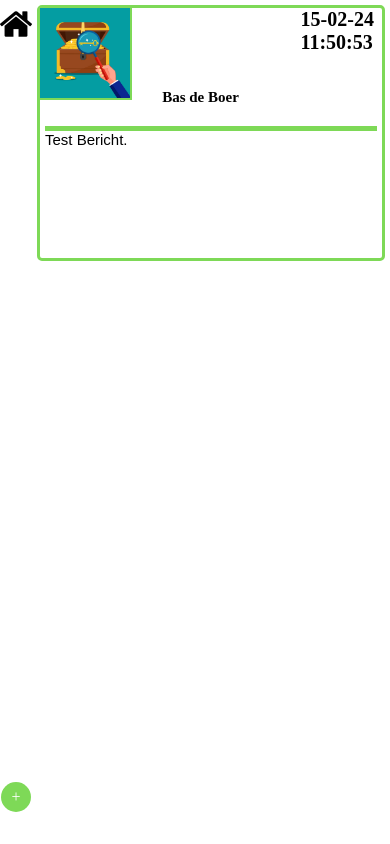
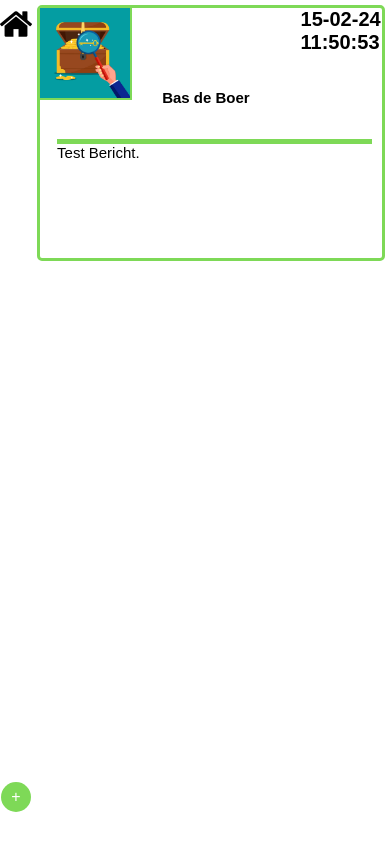
Before and after one commit to 589180/GastenBoek, a PHP site: page / in a window 390 px wide. Run offline with PHP 8.4, Linux system fonts and the light colour scheme.

Commit message:
Font Change

```diff
--- a/gast.css
+++ b/gast.css
@@ -28,16 +28,20 @@
     font-weight: bold;
  }
 
-  .Message { grid-area: Message; }
+  .Message { grid-area: Message;
 
-    body    {
-    margin: 0;
-    overflow-x: hidden;
+    margin: 10px;
 }
 .example::-webkit-scrollbar {
     display: none;
   }
 
+body {
+    font-family: 'Oswald', sans-serif;
+}
+h1, h2, h3 {
+    font-family: 'Oswald', sans-serif;
+}
 .Button3 {
     margin-bottom: 2rem;
     width: 60px;
@@ -188,7 +192,6 @@ button[type="submit"] {
     margin-left: 7rem;
     display: flex;
     flex-wrap: wrap;
-    justify-content: space-around;
     align-items: left;
 }
 
@@ -229,6 +232,8 @@ button[type="submit"] {
 }
 
 .Message {
+    margin-top: 5%;
+    margin-left: 5%;
     font-size: 15px;
     font-family: Arial, Helvetica, sans-serif;
     border-top: #7ED957;
@@ -252,6 +257,10 @@ font-weight: bold;
     font-weight: bold;
     justify-content: right;
     align-items: right;
+}
+
+.Message {
+    margin: 10px;
 }
 
 @media only screen and (max-width: 600px) {
@@ -287,8 +296,10 @@ font-weight: bold;
   .image { grid-area: image; }
 
   .Message {
+    margin-top: 5%;
+    margin-left: 5%;
     font-family: Arial, Helvetica, sans-serif;
-    margin: 5px;
+
   }
 
   body    {
@@ -353,7 +364,6 @@ font-weight: bold;
     margin-left: 2rem;
     display: flex;
     flex-wrap: wrap;
-    justify-content: space-around;
     align-items: left;
 }
 
--- a/messages.json
+++ b/messages.json
@@ -5,4 +5,5 @@
         "time": 1707997853,
         "image": "uploads\/shchat.jpg"
     }
+
 ]
```
